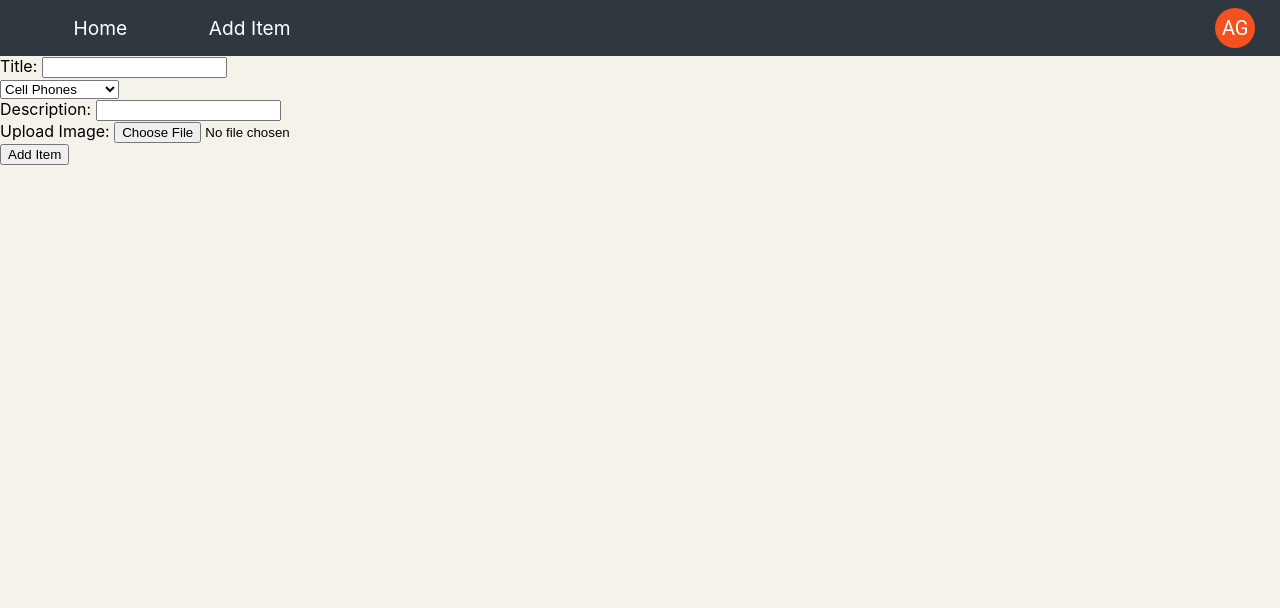
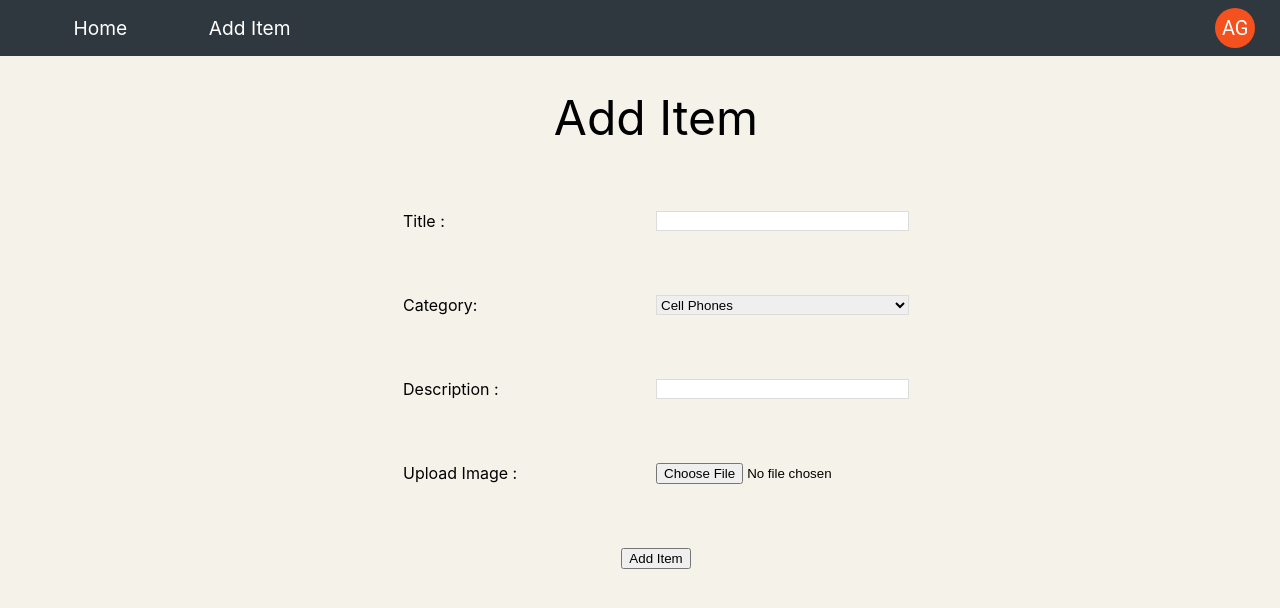
Before and after one commit to ahmadgabariin/auction, a React (Create React App) app in the folder client/: page /additem in a window 1280 px wide. Shown: the top 608 px of the page. Built offline with nearby package versions, Linux system fonts and the light colour scheme.

Commit message:
css changed

```diff
--- /dev/null
+++ b/client/src/components/AddItem/AddItem.css
@@ -0,0 +1,31 @@
+.add-item-container {
+    margin-top: 4vh;
+    margin-left: 4vh;
+}
+
+.add-item-grid {
+    display: grid;
+    row-gap: 8vh;
+    justify-content: center;
+}
+
+.title-add-item , .category-add-item , .description-add-item , .upload-image-add-item{
+    display: grid;
+    grid-template-columns: repeat(2, 1fr);
+}
+
+.btn-add-item {
+    display: flex;
+    justify-content: center;
+
+}
+
+.title-add-item-text {
+    display: grid;
+    justify-items: center;
+    font-size: xxx-large;
+}
+
+.input-add-item {
+    border: 1px solid gainsboro;
+}
--- a/client/src/components/AddItem/AddItem.js
+++ b/client/src/components/AddItem/AddItem.js
@@ -1,5 +1,6 @@
 import React from "react";
 import catagories from "../../categories.json";
+import './AddItem.css'
 function AddItem() {
 
   const handleChanges = (e) => {
@@ -7,27 +8,37 @@ function AddItem() {
   };
 
   return (
-    <div>
-      <div>
-        <span>Title: </span>
-        <input type="text" name="itemTitle" onChange={handleChanges}/>
+    <div className="add-item-container">
+      <div className="add-item-grid">
+        <div className="title-add-item-text">Add Item</div>
+        <div className="title-add-item">
+          <span>Title : </span>
+          <input type="text" name="itemTitle" onChange={handleChanges} className={`input-add-item`}/>
         </div>
-      <select id="select-input" name="category" onChange={handleChanges}>
+
+        <div className="category-add-item">
+          <span>Category: </span>
+          <select id="select-input" name="category" onChange={handleChanges} className={`input-add-item`}>
             {catagories.map((c) => (
               <option key={c} value={c}>
                 {c}
               </option>
             ))}
           </select>
-      <div>
-        <span>Description: </span>
-        <input type="text" name="description" onChange={handleChanges}/>
         </div>
-      <div>
-        <span>Upload Image: </span>
+
+        <div className="description-add-item">
+          <span>Description : </span>
+          <input type="text" name="description" onChange={handleChanges}  className={`input-add-item`}/>
+        </div>
+        <div className="upload-image-add-item">
+          <span>Upload Image : </span>
           <input type="file" name="myImage"></input>
         </div>
+        <div className="btn-add-item">
           <button>Add Item</button>
+        </div>
+      </div>
     </div>
   );
 }
--- a/client/src/components/Item/Item.css
+++ b/client/src/components/Item/Item.css
@@ -4,8 +4,7 @@
     justify-items: center;
     row-gap: 2vh;
     border-radius: 3%;
-    padding-bottom: 1vw;
-    padding-top: 1vw;
+    padding: 20px;
     background-color:  rgba(255, 255, 255, 0.6) ;
     box-shadow: 1px 2px #30383f;
 }
@@ -15,8 +14,8 @@
 }
 
 img{
-    width: 300px;
-    height: 350px;
+    width: 15vw;
+    height: 20vh;
 
 }
 .item-title {
--- a/client/src/components/MainPage/MainPage.css
+++ b/client/src/components/MainPage/MainPage.css
@@ -23,6 +23,7 @@ body {
     column-gap: 4vw;
     row-gap: 8vh;
     width: 100%;
+    margin-bottom: 4vh;
 }
 
 
--- a/client/src/components/Navbar/Navbar.js
+++ b/client/src/components/Navbar/Navbar.js
@@ -1,12 +1,6 @@
 import React from 'react'
 import { Link } from "react-router-dom"
 import './Navbar.css'
-import Avatar from '@mui/material/Avatar'
-import Stack from '@mui/material/Stack'
-import { deepOrange, deepPurple  } from '@mui/material/colors';
-import Menu from '@mui/material/Menu';
-import Button from '@mui/material/Button';
-import MenuItem from '@mui/material/MenuItem';
 import AccountMenu from '../AccountMenu/AccountMenu'
 
 
```
Also changed, not shown: client/src/components/Avatar/AccountMenu.js (added, +101 -0 lines), client/src/setupTests.js (deleted, +0 -5 lines). Lines whose indentation alone changed are shown as unchanged.
